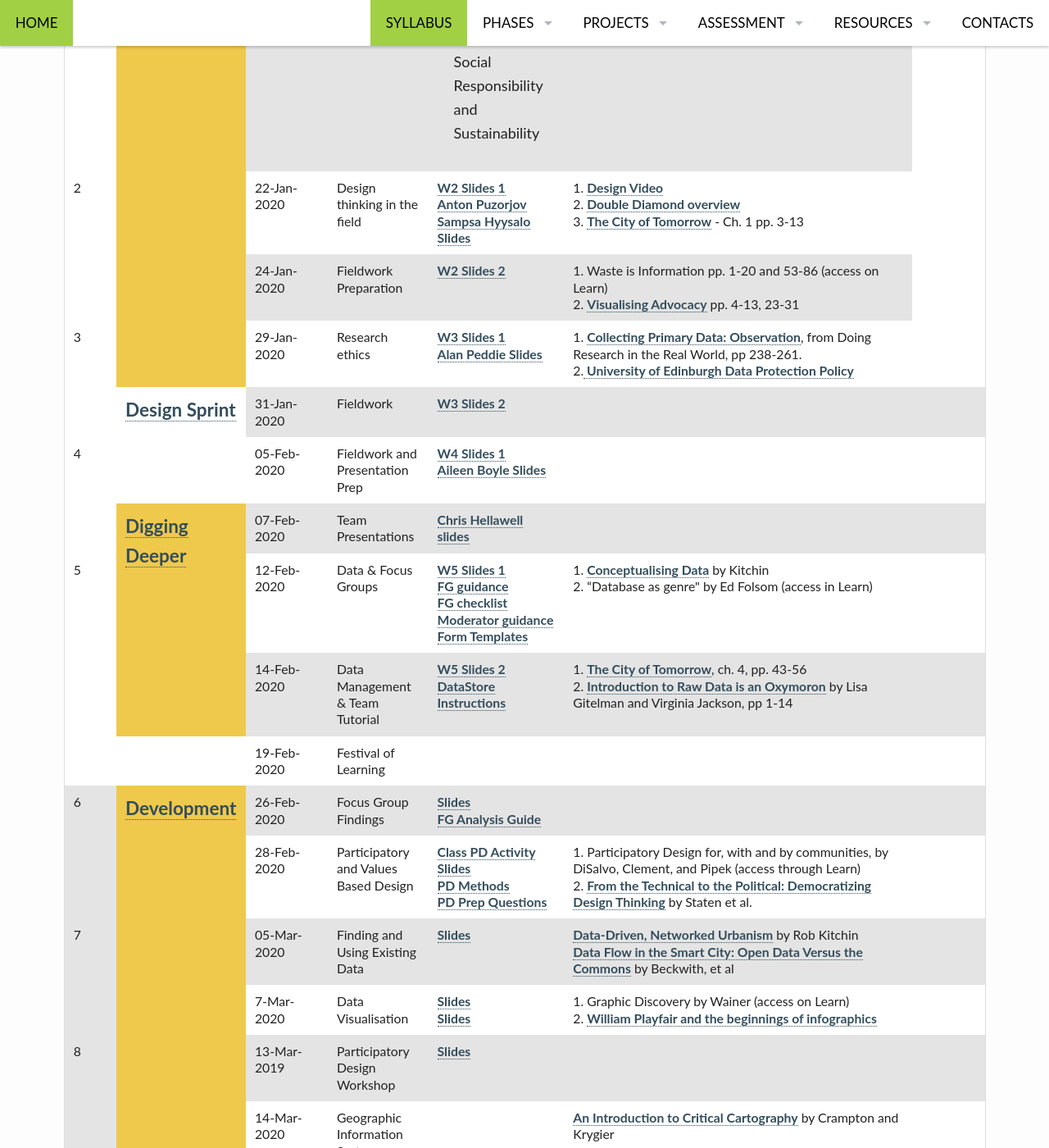
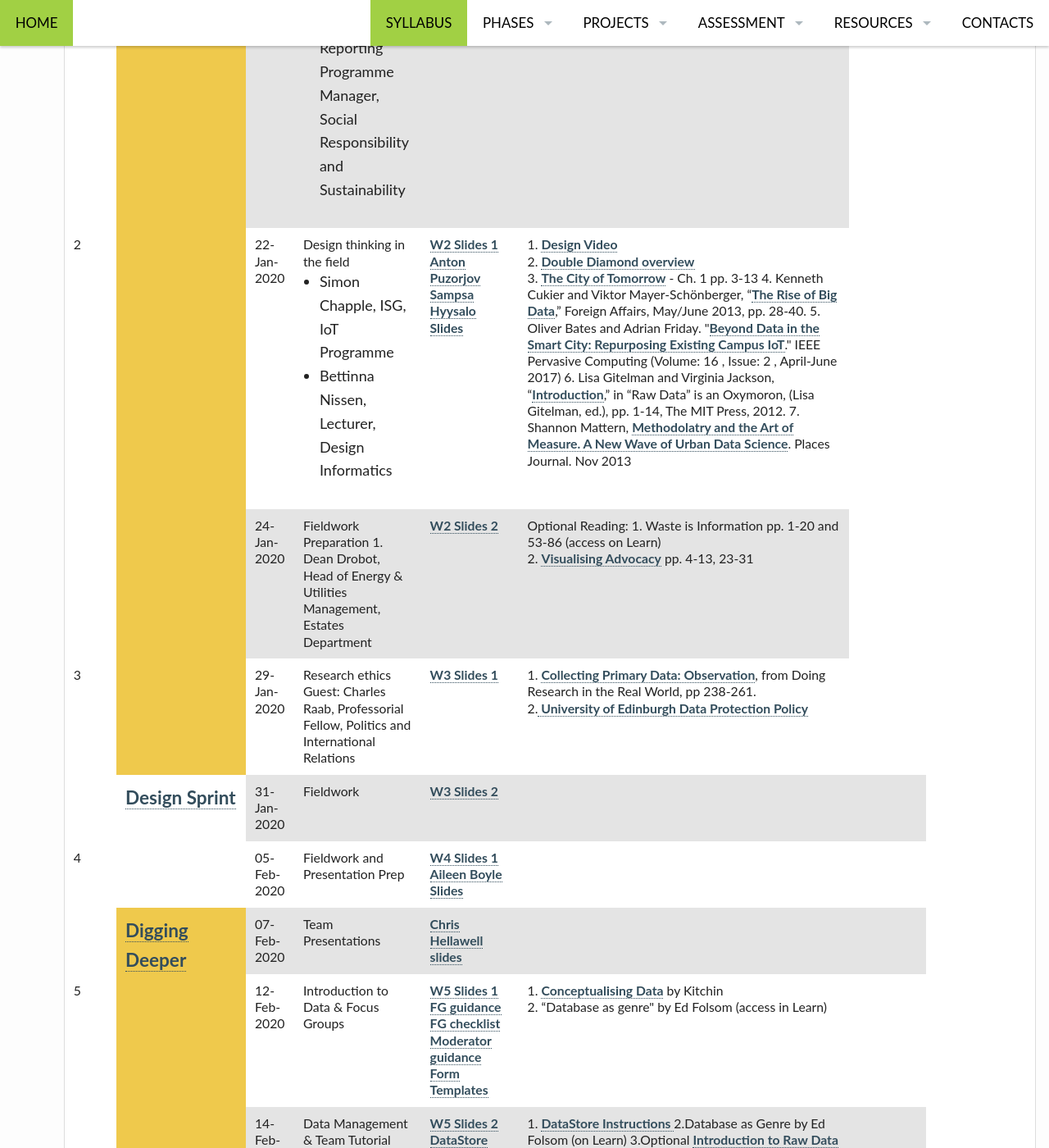
Before and after one commit to edinburghlivinglab/ddc, a Jekyll site: the page built from pages/syllabus.md, in a window 1280 px wide and 1400 px high, scrolled down 2319 px. Shown: the whole window at 82% size. Built offline with Jekyll 4.4.1, drawn with Linux system fonts in a browser that asks for light colours; some of the changed text lies outside the part shown.

Commit message:
Update syllabus.md

```diff
--- a/pages/syllabus.md
+++ b/pages/syllabus.md
@@ -53,7 +53,6 @@
 </p>
 
 
-</div>
 <h2>Course Times and Locations 2020</h2>
 
 
@@ -94,39 +93,71 @@
             </tr>
             <tr>
                 <td>17-Jan-2020</td>
-                <td>Investigating Smart Campus and University</td>
-                <td><a href="{{ site.baseurl }}/course_docs/week1-2.pptx" target="_blank">Slides 2</a>
-
-    <ul>
+                <td>Investigating Smart Campus and University
+                <ul>
 		<li>Ben Williamson, Chancellor's Fellow, Education and Edinburgh Futures Institute</li>
 		<li>Ian McNeil, Head of Infrastructure, Information & Learning Technology Services, School of Social and Political Sciences</li>
 		<li>Matthew Lawson, Student Engagement, Events and Reporting Programme Manager, Social Responsibility and Sustainability</li>
 	</ul>
+	</td>
+                <td><a href="{{ site.baseurl }}/course_docs/week1-2.pptx" target="_blank">Slides 2</a>
+
+
                 </td>
-                <td></td>
+                <td>
+
+<b>Campus Tracking Assignment</b>:
+
+<p>Between Friday and Wednesday, start to record all the times you think the University is collecting data on you. Keep a log of this in paper or digital form.
+
+Make sure to note:</p>
+
+    <ul>
+	<li>what action prompts data collection</li>
+	<li>    who might be collecting it, why</li>
+	<li>    time and date</li>
+	<li>    any thoughts or feelings you have about it</li>
+	<li>    Bring this log with you to class on Wednesday next week</li>
+</ul>
+
+*If you want, you can add documentation through multimedia: photos, drawings, diagrams, additional notes.
+</td>
             </tr>
             <tr>
                 <td rowspan="2">2</td>
                 <td>22-Jan-2020</td>
-                <td>Design thinking in the field</td>
+                <td>Design thinking in the field
+
+    <ul>
+	<li>Simon Chapple, ISG, IoT Programme</li>
+	<li>Bettinna Nissen, Lecturer, Design Informatics</li>
+</ul>
+
+</td>
                 <td><a href="{{ site.baseurl }}/course_docs/week2-1.pptx" target="_blank">W2 Slides 1</a><br/><a href="https://docs.google.com/presentation/d/1tYPugL8mu-sAKZjq8D2hB2_TxdHZMDpvIWA_lutMqoA/edit#slide=id.p">Anton Puzorjov</a><br/><a href="{{ site.baseurl }}/course_docs/design_ethnography_2019.pptx" target="_blank">Sampsa Hyysalo Slides</a></td>
                 <td>1. <a href="https://youtu.be/JF2xaxjrQ7g">Design Video</a><br/>
                     2. <a href="http://www.thecreativeindustries.co.uk/uk-creative-overview/news-and-views/view-what-is-design-and-why-it-matters">Double Diamond overview</a><br />
                     3. <a href="https://www.scribd.com/document/384155848/The-City-of-Tomorrow-Sensors-Networks-Hackers-And-the-Future-of-Urban-Life">The City of Tomorrow</a> - Ch. 1 pp. 3-13
+                    4. Kenneth Cukier and Viktor Mayer-Schönberger, “<a href="https://www.foreignaffairs.com/articles/2013-04-03/rise-big-data">The Rise of Big Data</a>,” Foreign Affairs, May/June 2013, pp. 28-40.
+					5. Oliver Bates and Adrian Friday. "<a href="https://ieeexplore.ieee.org/abstract/document/7891136">Beyond Data in the Smart City: Repurposing Existing Campus IoT</a>." IEEE Pervasive Computing (Volume: 16 , Issue: 2 , April-June 2017)
+					6. Lisa Gitelman and Virginia Jackson, “<a href="https://raley.english.ucsb.edu/wp-content/Engl800/RawData-excerpts.pdf">Introduction</a>,” in “Raw Data” is an Oxymoron, (Lisa Gitelman, ed.), pp. 1-14, The MIT Press, 2012.
+					7. Shannon Mattern, <a href="https://placesjournal.org/article/methodolatry-and-the-art-of-measure/">Methodolatry and the Art of Measure. A New Wave of Urban Data Science</a>. Places Journal. Nov 2013
                 </td>
                 <td></td>
             </tr>
             <tr>
                 <td>24-Jan-2020</td>
-                <td>Fieldwork Preparation</td>
+                <td>Fieldwork Preparation
+                1. Dean Drobot, Head of Energy & Utilities Management, Estates Department</td>
                 <td><a href="{{ site.baseurl }}/course_docs/week2-2.pptx" target="_blank">W2 Slides 2</a></td>
-                <td>1. Waste is Information pp. 1-20 and 53-86 (access on Learn)<br />2. <a href="https://visualisingadvocacy.org/sites/drawingbynumbers.ttc.io/files/VIFA_singlepage_large.pdf">Visualising Advocacy</a> pp. 4-13, 23-31</td>
+                <td>Optional Reading: 1. Waste is Information pp. 1-20 and 53-86 (access on Learn)<br />2. <a href="https://visualisingadvocacy.org/sites/drawingbynumbers.ttc.io/files/VIFA_singlepage_large.pdf">Visualising Advocacy</a> pp. 4-13, 23-31</td>
             </tr>
             <tr>
                 <td rowspan="2">3</td>
                 <td>29-Jan-2020</td>
-                <td>Research ethics</td>
-                <td><a href="{{ site.baseurl }}/course_docs/week3-1.pptx" target="_blank">W3 Slides 1</a><br/><a href="{{ site.baseurl }}/course_docs/Alan_Peddie.pptx" target="_blank">Alan Peddie Slides</a></td>
+                <td>Research ethics
+                Guest: Charles Raab,  Professorial Fellow, Politics and International Relations</td>
+                <td><a href="{{ site.baseurl }}/course_docs/week3-1.pptx" target="_blank">W3 Slides 1</a><br/></td>
                 <td>1. <a href="https://discovered.ed.ac.uk/primo-explore/fulldisplay?docid=44UOE_ALMA51135476460002466&amp=&amp=&amp=&amp=&amp=&amp=&amp=&amp=&amp=&amp=&amp=&amp=&amp=&context=L&vid=44UOE_VU2&lang=en_US&search_scope=default_scope&adaptor=Local%20Search%20Engine&isFrbr=true&tab=default_tab&query=any,contains,doing%20research%20in%20the%20real%20world%20gray&sortby=date&facet=frbrgroupid,include,1311147115&offset=0">Collecting Primary Data: Observation</a>, from Doing Research in the Real World, pp 238-261.<br />2.<a href="https://www.ed.ac.uk/records-management/policy/data-protection"> University of Edinburgh Data Protection Policy</a></td>
             <td></td>
             </tr>
@@ -160,10 +191,11 @@
             <tr>
                 <td rowspan="2">5</td>
                 <td>12-Feb-2020</td>
-                <td>Data &amp; Focus Groups</td>
+                <td>Introduction to Data &amp; Focus Groups</td>
                 <td><a href="{{ site.baseurl }}/course_docs/week5-1.pptx" target="_blank">W5 Slides 1</a><br /><a href="{{ site.baseurl }}/course_docs/DDS_focus_groups_guidance.pdf" target="_blank">FG guidance</a><br />
                     <a href="{{ site.baseurl }}/course_docs/DDS_focus_groups_checklist.pdf" target="_blank">FG checklist</a><br />
-                    <a href="{{ site.baseurl }}/course_docs/DDS_moderator_guidance.pdf" target="_blank">Moderator guidance</a><br/><a href="{{ site.baseurl }}/form_templates#focus_group_templates">Form Templates</a>
+                    <a href="{{ site.baseurl }}/course_docs/DDS_moderator_guidance.pdf" target="_blank">Moderator guidance</a><br/>
+                    <a href="{{ site.baseurl }}/form_templates#focus_group_templates">Form Templates</a>
                 </td>
                 <td>1. <a href="http://methods.sagepub.com.ezproxy.is.ed.ac.uk/base/download/BookChapter/the-data-revolution/n1.xml">Conceptualising Data</a> by Kitchin <br/>2. “Database as genre" by Ed Folsom (access in Learn)
                 </td>
@@ -173,8 +205,9 @@
                 <td>Data Management &amp; Team Tutorial</td>
                 <td>
                     <a href="{{ site.baseurl }}/course_docs/week5-2.pptx" target="_blank">W5 Slides 2</a><br /><a href="{{ site.baseurl }}/data_store">DataStore Instructions</a></td>
-                <td>1. <a href="https://www.scribd.com/document/384155848/The-City-of-Tomorrow-Sensors-Networks-Hackers-And-the-Future-of-Urban-Life">The City of Tomorrow</a>, ch. 4, pp. 43-56<br />
-                    2. <a href="https://raley.english.ucsb.edu/wp-content/Engl800/RawData-excerpts.pdf">Introduction to Raw Data is an Oxymoron</a> by Lisa Gitelman and Virginia Jackson, pp 1-14</td>
+                <td>1. <a href="https://edinburghlivinglab.github.io/ddc/data_store/">DataStore Instructions </a>
+                	2.Database as Genre by Ed Folsom (on Learn)
+                    3.Optional <a href="https://raley.english.ucsb.edu/wp-content/Engl800/RawData-excerpts.pdf">Introduction to Raw Data is an Oxymoron</a> by Lisa Gitelman and Virginia Jackson, pp 1-14</td>
             <td></td>
             </tr>
             <tr>
@@ -211,14 +244,14 @@
             </tr>
             <tr>
                 <td rowspan="2">7</td>
-                <td>05-Mar-2020</td>
+                <td>04-Mar-2020</td>
                 <td>Finding and Using Existing Data</td>
                 <td><a href="{{ site.baseurl }}/course_docs/week7-1_2019.pptx" target="_blank">Slides</a></td>
                 <td><a href="https://papers.ssrn.com/sol3/papers.cfm?abstract_id=2641802">Data-Driven, Networked Urbanism</a> by Rob Kitchin<br/><a href="https://link.springer.com/chapter/10.1007/978-981-13-2694-3_11">Data Flow in the Smart City: Open Data Versus the Commons</a> by Beckwith, et al</td>
             <td></td>
             </tr>
             <tr>
-                <td>7-Mar-2020</td>
+                <td>06-Mar-2020</td>
                 <td>Data Visualisation</td>
                 <td><a href="{{ site.baseurl }}/course_docs/week7-2_part_1.pptx" target="_blank">Slides</a><br/><a href="{{ site.baseurl }}/course_docs/week7-2_part_2.pptx" target="_blank">Slides</a></td>
                 <td>1. Graphic Discovery by Wainer (access on Learn)<br/> 2. <a href="http://scihi.org/william-playfair-and-the-beginnings-of-infographics/">William Playfair and the beginnings of infographics</a></td>
@@ -226,46 +259,54 @@
             </tr>
             <tr>
                 <td rowspan="2">8</td>
-                <td>13-Mar-2019</td>
+                <td>11-Mar-2019</td>
                 <td>Participatory Design Workshop</td>
                 <td><a href="{{ site.baseurl }}/course_docs/week8-1.pptx" target="_blank">Slides</a></td>
                 <td>&nbsp;</td>
             <td></td>
             </tr>
             <tr>
-                <td>14-Mar-2020</td>
+                <td>13-Mar-2020</td>
                 <td>Geographic Information System</td>
                 <td>&nbsp;</td>
-                <td><a href="https://acme-journal.org/index.php/acme/article/view/723">An Introduction to Critical Cartography</a> by Crampton and Krygier</td>
+                <td>1. <a href="https://acme-journal.org/index.php/acme/article/view/723">An Introduction to Critical Cartography</a> by Crampton and Krygier</td>
+            		2. Sara McLafferty. Women and GIS: Geospatial Technologies and Feminist Geographies. Cartographia 40.4, 2005. (see Learn)
+            	   <td>See <a href="https://edinburghlivinglab.github.io/ddc/tools/">Resources</a></td>
+            	   <td>
+    Try to extract some data from OpenStreetMap using overpass
+    Use one of the datasets on Datastore (under Class/mapping) or other data you have collected or found to create a mao on Mapbox
+    Try Editing OSM directly.</td>
+
             </tr>
             <tr>
                 <td rowspan="2">9</td>
                 <td rowspan="4" valign="middle" bgcolor="#FFF">
                     <p class="teaser"><a href="{{ site.baseurl }}/reporting/">Reporting</a></p>
                 </td>
-                <td>19-Mar-2020</td>
-                <td>Data Visualisation &amp; Advocacy</td>
+                <td>18-Mar-2020</td>
+                <td>Participatory Design Showcase</td>
                 <td><a href="{{ site.baseurl }}/course_docs/Week9-1.pptx" target="_blank">Slides</a></td>
-                <td><a href="https://visualisingadvocacy.org/sites/drawingbynumbers.ttc.io/files/VIFA_singlepage_small.pdf">Visualising Information for Advocacy</a> pp. 98-116, 130-133</td>
+                <td></td>
             <td></td>
             </tr>
             <tr>
-                <td>21-Mar-2020</td>
+                <td>20-Mar-2020</td>
                 <td>Dry-run presentations, peer feedback</td>
-                <td>&nbsp;</td>
+                <td><a href="https://youtu.be/0iqIBDVMOyw">Guy Kawasaki on the 10:20:30 Pitch</a>
+                A set of <a href="https://www.youtube.com/playlist?list=PLgYVkkPI5EOcLBLtj7abLJi3LBSH_kCAO">Videos on Presentations</a> on Youtube </td>
                 <td>&nbsp;</td>
             <td></td>
             </tr>
             <tr>
                 <td rowspan="2">10</td>
-                <td>26-Mar-2020</td>
+                <td>25-Mar-2020</td>
                 <td>Final Team Presentations</td>
                 <td>&nbsp;</td>
                 <td>&nbsp;</td>
             <td></td>
             </tr>
             <tr>
-                <td>28-Mar-2020</td>
+                <td>27-Mar-2020</td>
                 <td>Briefing on Final Report</td>
                 <td>&nbsp;</td>
                 <td>&nbsp;</td>
```
